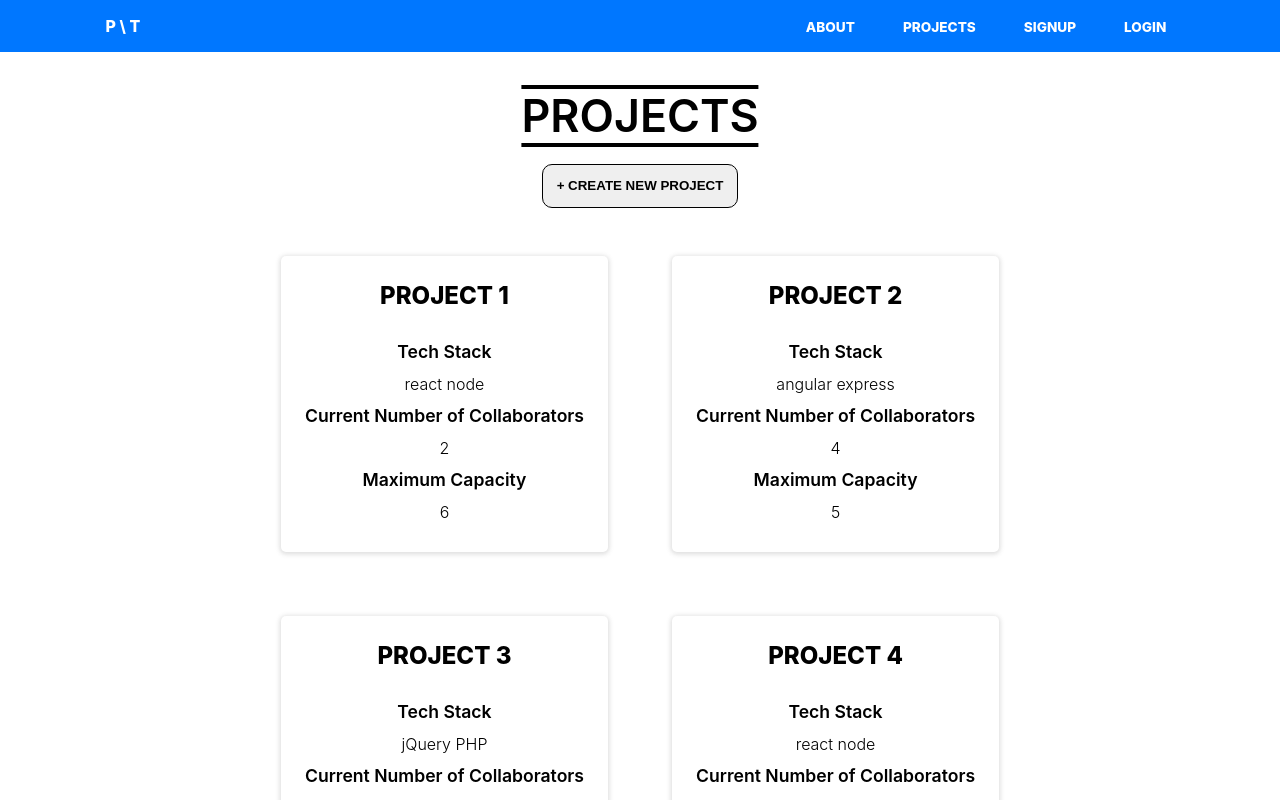
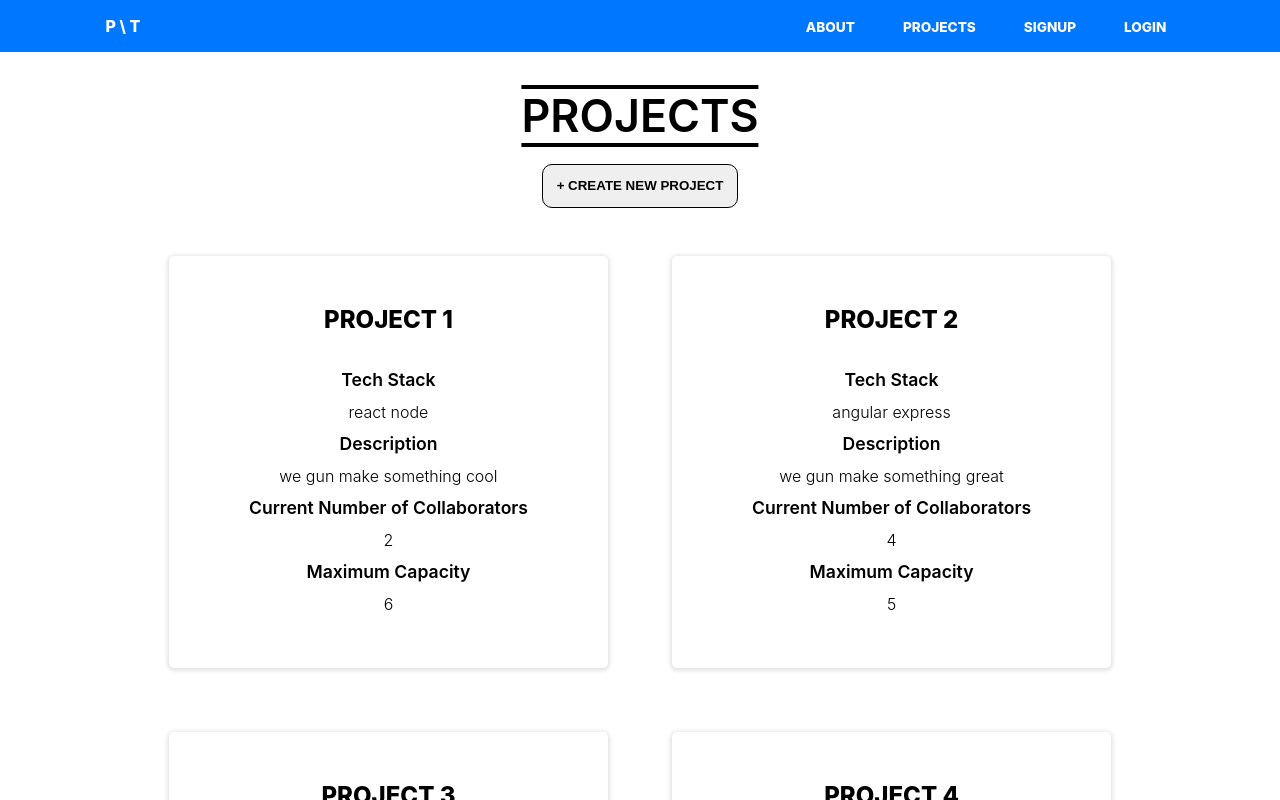
Before and after one commit to chanp-ark/project-together, a React (Create React App) app: page /projects in a window 1280 px wide. Shown: the top 800 px of the page. Built offline with nearby package versions, Linux system fonts and the light colour scheme.

Commit message:
refactor state to live in route, pass props down

```diff
--- a/src/Router.js
+++ b/src/Router.js
@@ -9,13 +9,73 @@ import Projects from "./client/Projects/projects"
 import MultiStepForm from './client/Projects/CreateProject/multistep-form.component';
 
 const Main = () => {
+
+       // fill initialState with projects in database
+       const initialProjects = [
+        {
+            projectName: "Project 1",
+            techStack: "react node",
+            description: "we gun make something cool",
+            curCap: 2,
+            maxCap: 6,
+            users: ["John", "Jane"]
+        },
+        {
+            projectName: "Project 2",
+            techStack: "angular express",
+            description: "we gun make something great",
+            curCap: 4,
+            maxCap: 5,
+            users: ["James", "Jo", "Joseph", "Jasmine"]
+        },
+        {
+            projectName: "Project 3",
+            techStack: "jQuery PHP",
+            description: "we're old",
+            curCap: 1,
+            maxCap: 3,
+            users: ["Diane"]
+        },
+        {
+            projectName: "Project 4",
+            techStack: "react node",
+            description: "we gun make something amazing",
+            curCap: 2,
+            maxCap: 4,
+            users: ["Kenzie", "Kash"]
+        }
+    ]
+
+    const [projects, setProjects] = React.useState(initialProjects)
+
+
     return (
         <main>
             <Switch>
                 <Route exact path='/' component={Home} />
                 <Route exact path='/about' component={About} />
-                <Route exact path='/projects' component={Projects} />
-                <Route exact path='/projects/new' component={MultiStepForm} />
+                <Route
+                    exact
+                    path='/projects'
+                    render={routeProps =>
+                        <Projects
+                            routeProps={routeProps}
+                            projects={projects}
+                            setProjects={setProjects}
+                        />
+                    }
+                />
+                <Route
+                    exact
+                    path='/projects/new'
+                    render={ routeProps =>
+                        < MultiStepForm
+                            routeProps={routeProps}
+                            projects={projects}
+                            setProjects={setProjects}
+                        />
+                    }
+                />
                 <Route exact path='/signup' component={SignUp} />
                 <Route exact path='/login' component={LogIn} />
             </Switch>
--- a/src/client/Projects/CreateProject/create-button.component.js
+++ b/src/client/Projects/CreateProject/create-button.component.js
@@ -6,18 +6,13 @@ import "./create-button.styles.css"
 
 const CreateProject = () => {
 
-    // const handleClick = e => {
-    //     e.preventDefault()
-
-    //     console.log(e.target)
-    // }
 
     return (
         <div className="button-container">
             <button
                 className="button-submit"
             >
-            <Link to="./projects/new"> + CREATE NEW PROJECT</Link>
+            <Link to={"./projects/new"}> + CREATE NEW PROJECT</Link>
             </button>
         </div>
     )
--- a/src/client/Projects/CreateProject/multistep-form.component.js
+++ b/src/client/Projects/CreateProject/multistep-form.component.js
@@ -1,52 +1,62 @@
 import React from 'react';
-import { Redirect } from 'react-router-dom';
 
 import "./multistep-form.styles.css"
 
-const MultiStepForm = () => {
+const MultiStepForm = ({routeProps, projects, setProjects}) => {
 
+    // state of form
     const initialState = {
         projectName: '',
-        techStack: 'MongoDB Express React Node',
-        description: 'we gun make something great',
-        maxCap: 'Any',
-        trackStep: 0,
+        techStack: '',
+        description: '',
+        curCap: 1,
+        maxCap: '',
+        users: ['current user']
     }
 
-    const [ project, setProject ] = React.useState(initialState)
+    const [ projectInfo, setProjectInfo ] = React.useState(initialState)
 
-    const {projectName, techStack, description, maxCap, trackStep} = project
+    const {projectName, techStack, description, maxCap} = projectInfo
+
+    // tracker for this form
+    const [trackStep, setTrackStep] = React.useState(0)
 
     const handleChange = e => {
         e.preventDefault()
-        setProject({
-            ...project,
+        setProjectInfo({
+            ...projectInfo,
             [e.target.name]: e.target.value
         })
     }
 
     const handleSubmit = e => {
         e.preventDefault()
-        console.log(project)
-        for (let i in project) {
-            if (project[i] === '') {
+        console.log(projectInfo)
+        for (let i in projectInfo) {
+            if (projectInfo[i] === '') {
                 alert (`${i} is required`)
                 return false
             }
         }
         // update db
 
+        // update state
+        setProjects([
+            ...projects,
+            projectInfo
+        ])
+        routeProps.history.push("/projects")
         // reset state
-        setProject({
-            projectName: '',
-            techStack: '',
-            description: '',
-            maxCap: '',
-            trackStep: 0,
-        })
-        return <Redirect to="/projects" />
+        // setProjectInfo({
+        //     projectName: '',
+        //     techStack: '',
+        //     description: '',
+        //     maxCap: '',
+        //     trackStep: 0,
+        // })
     }
 
+    // form components
     const fields = [
         <div className="tab" key="projectName">
             <label className="tab-label">Project Name</label>
@@ -96,7 +106,7 @@ const MultiStepForm = () => {
                 onKeyPress={ e => {
                     if (e.key === "Enter") next()
                     }}>
-                <option value="0">Any</option>
+                <option value="0">-</option>
                 <option value="2">2</option>
                 <option value="3">3</option>
                 <option value="4">4</option>
@@ -106,13 +116,11 @@ const MultiStepForm = () => {
         </div>
     ]
 
+    // next and previous buttons
     const next = () => {
         if (trackStep < fields.length) {
-            setProject({
-                ...project,
-                trackStep: project.trackStep += 1,
-
-            })
+            setProjectInfo({...projectInfo})
+            setTrackStep(trackStep+1)
             let curStep = document.getElementById(`${trackStep+1}`)
             let classes = curStep.classList;
             classes.add("step-active")
@@ -121,17 +129,15 @@ const MultiStepForm = () => {
 
     const prev = () => {
         if (trackStep <= fields.length && trackStep > 0) {
-            setProject({
-                ...project,
-                trackStep: project.trackStep -= 1,
-            })
+            setProjectInfo({...projectInfo})
+            setTrackStep(trackStep-1)
         }
         let curStep = document.getElementById(`${trackStep}`)
         let classes = curStep.classList;
         classes.remove("step-active")
     }
 
-
+    // track each step
     const stepTracker = [
         <span key="step1"className="step step-active" id="0" ></span>,
         <span key="line1"className="line"></span>,
@@ -157,7 +163,7 @@ const MultiStepForm = () => {
                 </div>
 
                 {
-                   fields.filter( (curTab, i) => i === project.trackStep)
+                   fields.filter( (curTab, i) => i === trackStep)
                 }
 
                 {
--- a/src/client/Projects/Thumbnails/thumbnail.component.js
+++ b/src/client/Projects/Thumbnails/thumbnail.component.js
@@ -2,13 +2,15 @@ import React from 'react'
 
 import "./thumbnail.styles.css"
 
-const Thumbnail = ( {name, tech_stack, curCap, maxCap} ) => {
+const Thumbnail = ( {projectName, techStack, description, curCap, maxCap} ) => {
     return (
         <div className="thmnl-container">
             <div className="thmnl-project">
-                <div className="thmnl-name">{name}</div>
+                <div className="thmnl-name">{projectName}</div>
                 <div className="thmnl-title">Tech Stack</div>
-                    <p>{tech_stack}</p>
+                    <p>{techStack}</p>
+                <div className="thmnl-title">Description</div>
+                    <p>{description}</p>
                 <div className="thmnl-title">Current Number of Collaborators</div>
                     <p>{curCap}</p>
                 <div className="thmnl-title">Maximum Capacity</div>
--- a/src/client/Projects/Thumbnails/thumbnail.styles.css
+++ b/src/client/Projects/Thumbnails/thumbnail.styles.css
@@ -3,7 +3,7 @@
     margin: 2em;
     line-height:4em;
     box-shadow: 0 1px 4px 1.5px rgba(100,100,100,0.2);
-    padding: 1.5em;
+    padding: 3em 5em;
     border-radius: 5px;
     line-height: 2em;
 }
@@ -13,7 +13,7 @@
     font-size: 1.5em;
     text-transform: uppercase;
     font-weight: 800;
-    margin-bottom: 1em;
+    margin-bottom: 1.2em;
 }
 
 .thmnl-title {
--- a/src/client/Projects/projects.js
+++ b/src/client/Projects/projects.js
@@ -4,42 +4,7 @@ import Thumbnail from "./Thumbnails/thumbnail.component"
 import CreateProject from "./CreateProject/create-button.component"
 import "./project.css"
 
-const Projects = () => {
-
-    // make thumbnails of projects, 2 columns
-    // fill initialState with projects in database
-    const initialState = [
-        {
-            name: "Project 1",
-            tech_stack: "react node",
-            curCap: 2,
-            maxCap: 6,
-            users: ["John", "Jane"]
-        },
-        {
-            name: "Project 2",
-            tech_stack: "angular express",
-            curCap: 4,
-            maxCap: 5,
-            users: ["James", "Jo", "Joseph", "Jasmine"]
-        },
-        {
-            name: "Project 3",
-            tech_stack: "jQuery PHP",
-            curCap: 1,
-            maxCap: 3,
-            users: ["Diane"]
-        },
-        {
-            name: "Project 4",
-            tech_stack: "react node",
-            curCap: 2,
-            maxCap: 4,
-            users: ["Kenzie", "Kash"]
-        }
-    ]
-
-    const [projects] = React.useState(initialState)
+const Projects = ({projects, setProjects}) => {
 
     return (
         <div className="project-container">
@@ -47,12 +12,13 @@ const Projects = () => {
             <div className="projects">
                 <CreateProject />
                 {projects.map( (project, i) => {
-                    const {name, tech_stack, curCap, maxCap} = project
+                    const {projectName, techStack, description, curCap, maxCap} = project
                     return(
                         <Thumbnail
-                            name={name}
+                            projectName={projectName}
                             key={i}
-                            tech_stack={tech_stack}
+                            techStack={techStack}
+                            description={description}
                             curCap={curCap}
                             maxCap={maxCap}
                         />
```
